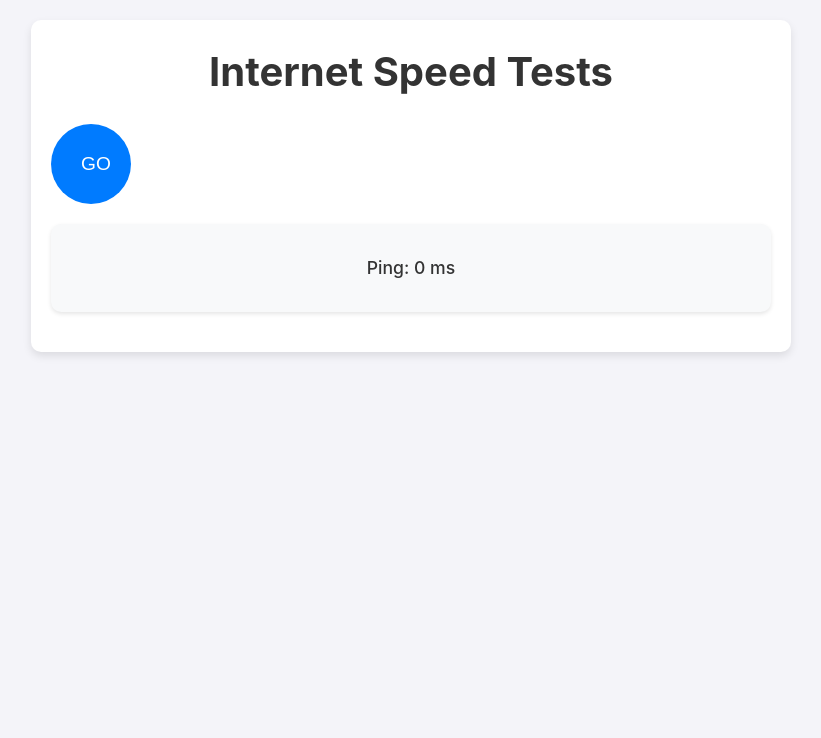
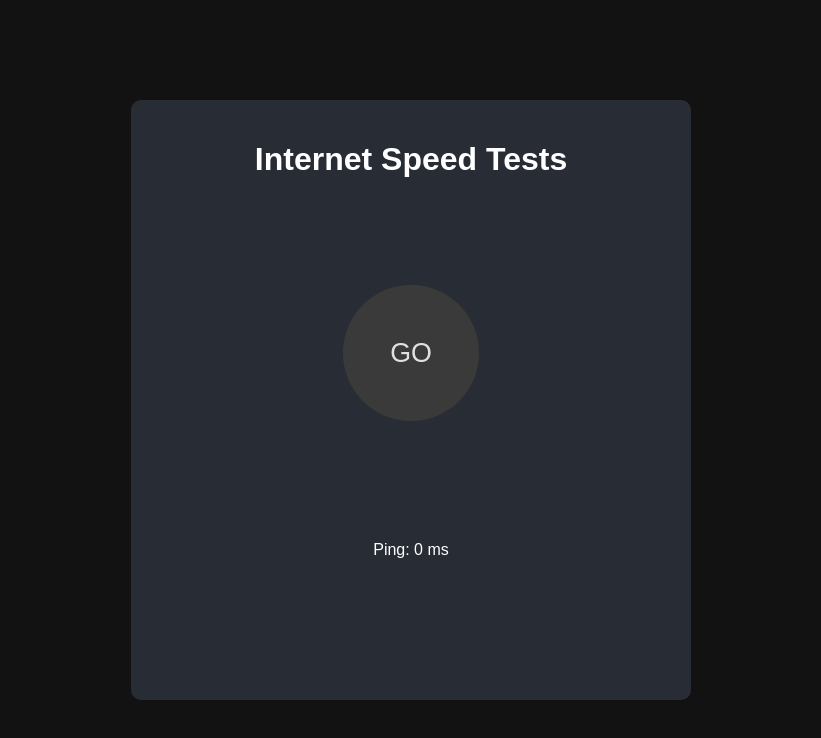
Before and after one commit to 502ermira/speed-test-app, a React (Create React App) app in the folder client/: page / in a window 1280 px wide. Shown: the top 738 px of the page, without its empty margins (229-1050 px from the left). Built offline with nearby package versions, Linux system fonts and the light colour scheme; no server answers; the HTML template or start-up script is replaced by a standard one.

Commit message:
Update app styling

```diff
--- a/client/package.json
+++ b/client/package.json
@@ -7,6 +7,7 @@
     "@testing-library/react": "^13.4.0",
     "@testing-library/user-event": "^13.5.0",
     "axios": "^1.7.2",
+    "gsap": "^3.12.5",
     "react": "^18.3.1",
     "react-canvas-gauge": "^1.0.2",
     "react-d3-speedometer": "^2.2.1",
--- a/client/src/App.css
+++ b/client/src/App.css
@@ -1,132 +1,118 @@
-* {
-  margin:0;
-  padding: 0;
-  box-sizing: border-box;
-  width: 100%;
+body {
+  margin: 0;
+  font-family: 'Arial', sans-serif;
+  background-color: #121212;
+  color: #e0e0e0;
+  display: flex;
+  justify-content: center;
+  align-items: center;
+  height: 100vh;
 }
 
-html, body {
-  margin: 0;
-  padding: 0;
-  width: 100%;
-  font-family: -apple-system, BlinkMacSystemFont, 'Segoe UI', Roboto, 'Helvetica Neue', Arial, sans-serif;
-  font-weight: 500;
-}
-body {
-  background-color: #f4f4f9;
-  color: #333;
-  font-size: 16px;
-  line-height: 1.6;
-}
-
-/* App Container */
 .App {
   text-align: center;
-  padding: 20px;
-  max-width: 800px;
-  margin: 0 auto;
 }
 
 .App-header {
-  background-color: #fff;
   padding: 20px;
   border-radius: 10px;
-  box-shadow: 0 4px 8px rgba(0, 0, 0, 0.1);
+  display: flex;
+  flex-direction: column;
+  align-items: center;
+  justify-content: center;
+  background-color: #282c34;
+  color: white;
+  height:70vh;
+  width: 65vh;
 }
 
 .App-header h1 {
-  font-size: 2.5em;
-  margin-bottom: 20px;
-  color: #333;
+  font-size: 2em;
+  position: absolute;
+  top:15%;
 }
 
 .speed-test-button {
-  background-color: #007bff;
-  color: #fff;
+  background-color: #3a3a3a;
+  color: #e0e0e0;
   border: none;
-  padding: 15px 30px;
-  border-radius: 50px;
-  font-size: 1.2em;
+  width: 130px;
+  height: 130px;
+  font-size: 1.6em;
+  font-weight: 500;
   cursor: pointer;
-  transition: background-color 0.3s ease;
+  border-radius: 50%;
+  position: absolute;
+  animation: heartbeat 1.5s infinite;
+  outline: none;
+  transition: background-color 0.3s;
+  margin: 0 auto;
+  top: 36%;
+
 }
 
-.speed-test-button:hover {
-  background-color: #0056b3;
+.speed-test-button:disabled {
+  background-color: #555;
+  cursor: not-allowed;
 }
 
-.circular-button {
-  width: 80px;
-  height: 80px;
+.speed-test-button:hover:not(:disabled) {
+  background-color: #575757;
+}
+
+.speed-test-button::before {
+  content: '';
+  position: absolute;
+  top: 50%;
+  left: 50%;
+  width: 200%;
+  height: 200%;
+  background: rgba(58, 58, 58, 0.4);
   border-radius: 50%;
-  display: flex;
-  align-items: center;
-  justify-content: center;
+  transform: translate(-50%, -50%) scale(0);
+  animation: pulse 1.5s infinite;
+}
+
+@keyframes pulse {
+  0% {
+    transform: translate(-50%, -50%) scale(0);
+    opacity: 1;
+  }
+  70% {
+    transform: translate(-50%, -50%) scale(1);
+    opacity: 0;
+  }
+  100% {
+    transform: translate(-50%, -50%) scale(1);
+    opacity: 0;
+  }
+}
+
+@keyframes heartbeat {
+  0%, 100% {
+    transform: scale(1);
+  }
+  50% {
+    transform: scale(1.1);
+  }
 }
 
 .speedometer-container {
-  margin: 40px 0;
+  margin: 0px 0;
+  position: absolute;
+  top: 30%;
 }
 
 .transition-message {
-  margin: 20px 0;
+  color: #679a7c;
   font-size: 1.2em;
-  color: #ff9900;
 }
 
 .speed-test-results {
-  background-color: #f8f9fa;
-  padding: 20px;
-  border-radius: 10px;
-  margin: 20px 0;
-  box-shadow: 0 2px 4px rgba(0, 0, 0, 0.1);
+  top: 67%;
+  position: absolute;
 }
 
 .speed-test-results p {
-  margin: 10px 0;
-  font-size: 1.1em;
+  margin: 5px 0;
 }
-
-.speed-test-button:disabled {
-  background-color: #cccccc;
-  cursor: not-allowed;
-}
-
-@media (max-width: 768px) {
-  .App-header {
-    padding: 15px;
-  }
-
-  .App-header h1 {
-    font-size: 2em;
-  }
-
-  .speed-test-button {
-    padding: 10px 20px;
-    font-size: 1em;
-  }
-
-  .speed-test-results {
-    padding: 15px;
-  }
-
-  .speed-test-results p {
-    font-size: 1em;
-  }
-}
-
-
-@media (max-width: 600px) {
-  .speed-test-button {
-    padding: 12px 24px;
-    font-size: 16px;
-  }
-
-  .speed-test-results p {
-    font-size: 16px;
-  }
-
-  .speed-test-list li {
-    font-size: 14px;
-  }
-}
--- a/client/src/App.js
+++ b/client/src/App.js
@@ -126,7 +126,7 @@ function App() {
       <header className="App-header">
         <h1>Internet Speed Tests</h1>
         <button
-          className="speed-test-button circular-button"
+          className="speed-test-button"
           onClick={runSpeedTest}
           disabled={isTesting}
           style={{ display: isTesting ? 'none' : 'block' }}
```
Also changed, not shown: 1 other file (tests, documents, lock files or other folders).
